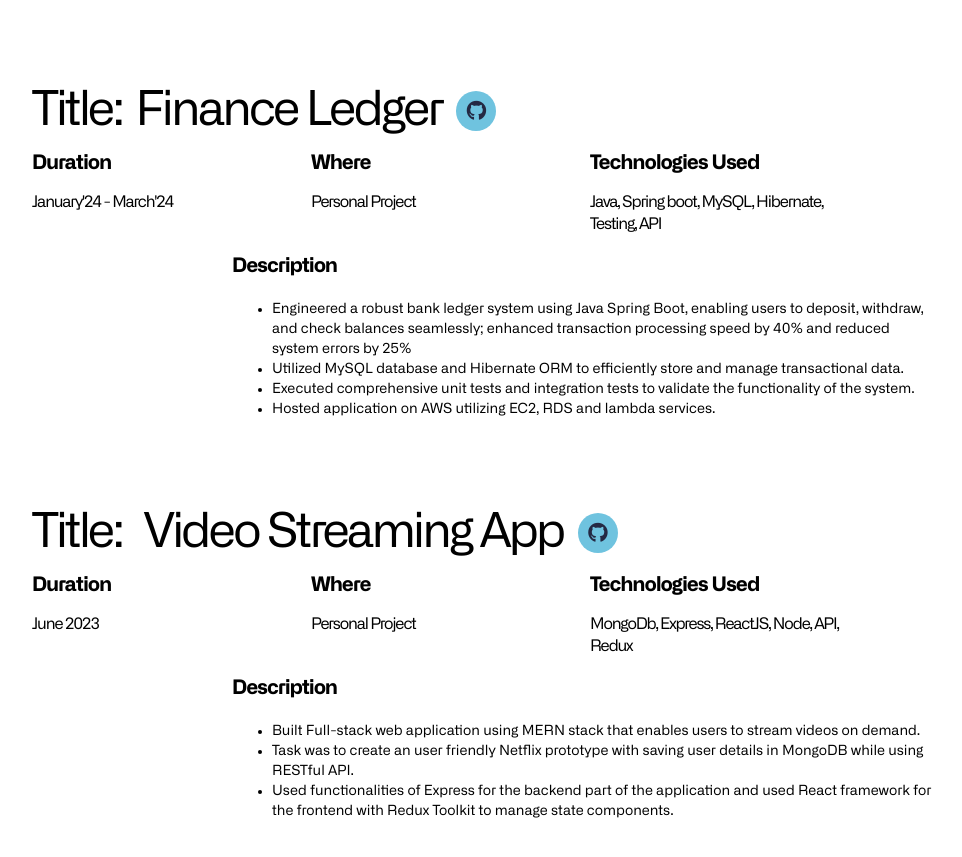
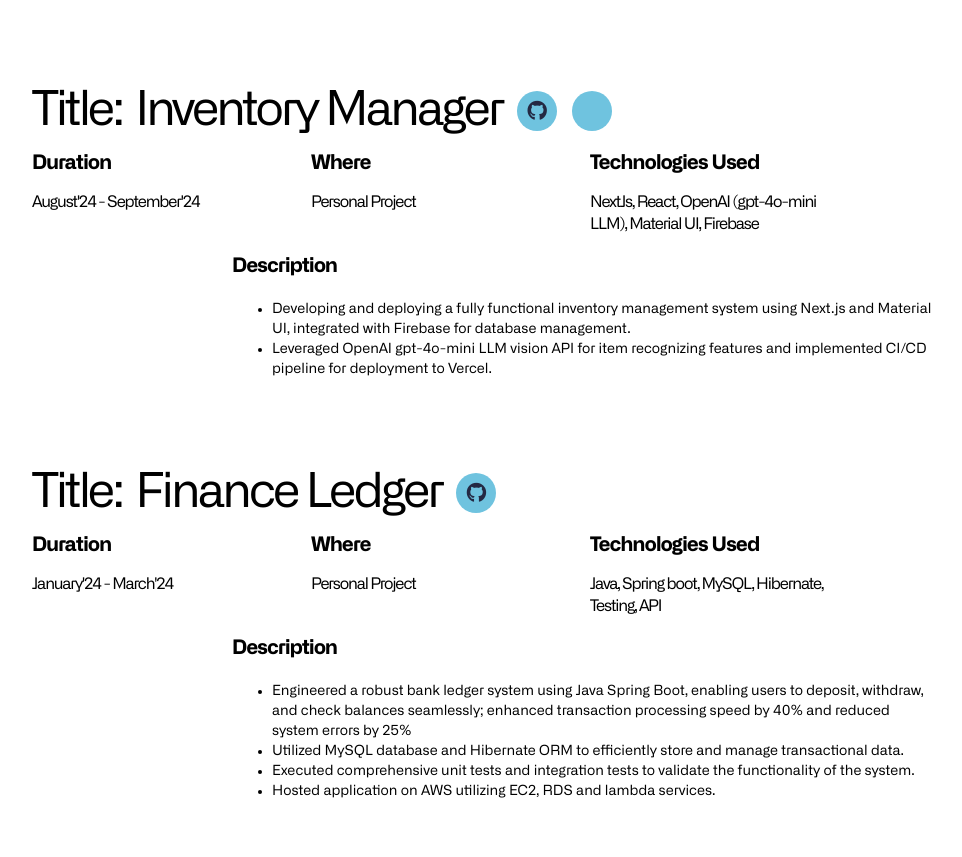
Before and after one commit to vraj138/vraj138.github.io, a plain HTML site: page index.html in a window 1280 px wide. Shown: the part 2678-3535 px from the top of the page, without its empty margins (58-1020 px from the left). Drawn offline with Linux system fonts and the light colour scheme.

Commit message:
New project added

```diff
--- a/index.html
+++ b/index.html
@@ -256,6 +256,42 @@
 
 								</div>
 							</div>
+						<!-- 2 PROJECT -->
+						<div class="general-section no-top-pad wf-section" style="padding-bottom:0px">
+							<div class="flex-h-left _20px-bottom-margin">
+								<h2 class="ml-title _5px-right-margin"> Title: </h2>
+								<p class="ml-title">&nbsp;Inventory Manager </p>
+								<a href="https://github.com/vraj138/image_inventory_management" class="external-icon brands alt fa-github" style="margin-left:15px; font-size:20px" target="_blank"></a>
+								<a href="https://image-inventory-management.vercel.app/" class="external-icon alt fa-external-link-alt" style="margin-left:15px; font-size:20px" target="_blank"></a>
+							</div>
+						</div>
+						<div class="general-section no-top-pad wf-section" style="padding-bottom:0px">
+							<div class="spreadsheet">
+								<h2 class="sub-title">Duration</h2>
+								<h2 class="sub-title">Where</h2>
+								<h2 id="w-node-_6f04537a-7b30-0cdc-195f-704f7bbeef0a-94bcdc23" class="sub-title">Technologies Used</h2><br>
+								<p id="w-node-_6f04537a-7b30-0cdc-195f-704f7bbeef0c-94bcdc23" class="_16px-paragraph _25px-bottom-margin">August'24 - September'24</p>
+								<p id="w-node-_6f04537a-7b30-0cdc-195f-704f7bbeef0e-94bcdc23" class="_16px-paragraph _25px-bottom-margin">Personal Project</p>
+								<p id="w-node-_6f04537a-7b30-0cdc-195f-704f7bbeef12-94bcdc23" class="_16px-paragraph">
+									NextJs, React, OpenAI (gpt-4o-mini LLM), Material UI, Firebase
+								</p>
+							</div>
+						</div>
+						<div class="general-section wf-section" style="padding-top:20px">
+							<div class="_700wrapper">
+								<div class="_25px-bottom-margin">
+									<h2 class="sub-title">Description</h2>
+								</div>
+								<p class="_custom-18-paragraph">
+									<ul>
+									<li>Developing and deploying a fully functional inventory management system using Next.js and Material UI, integrated with Firebase for
+										database management.</li>
+									<li>Leveraged OpenAI gpt-4o-mini LLM vision API for item recognizing features and implemented CI/CD pipeline for deployment to Vercel.</li>
+								</ul>
+								</p>
+
+							</div>
+						</div>
 						<!-- 2 PROJECT -->
 							<div class="general-section no-top-pad wf-section" style="padding-bottom:0px">
 								<div class="flex-h-left _20px-bottom-margin">
```
